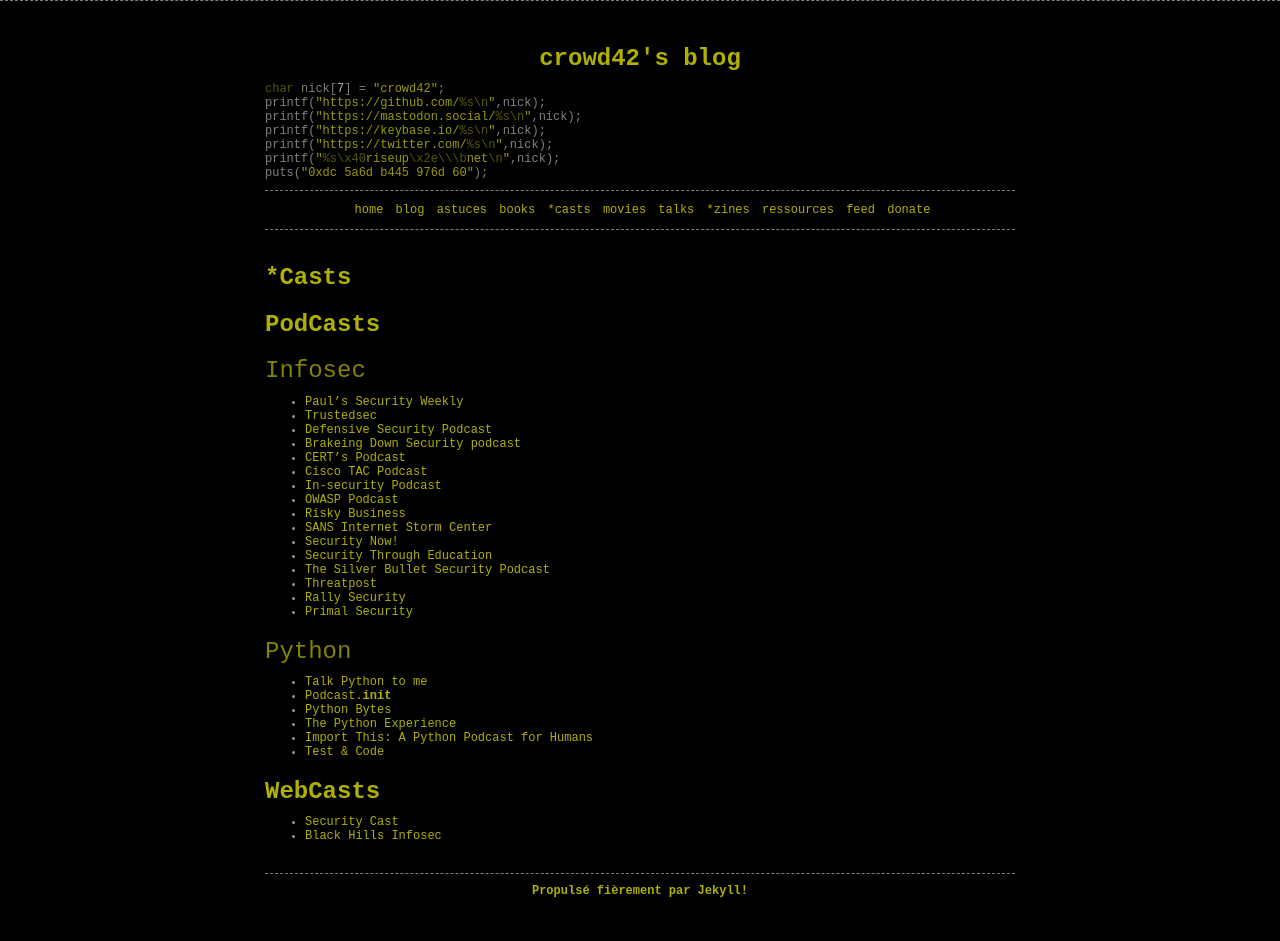
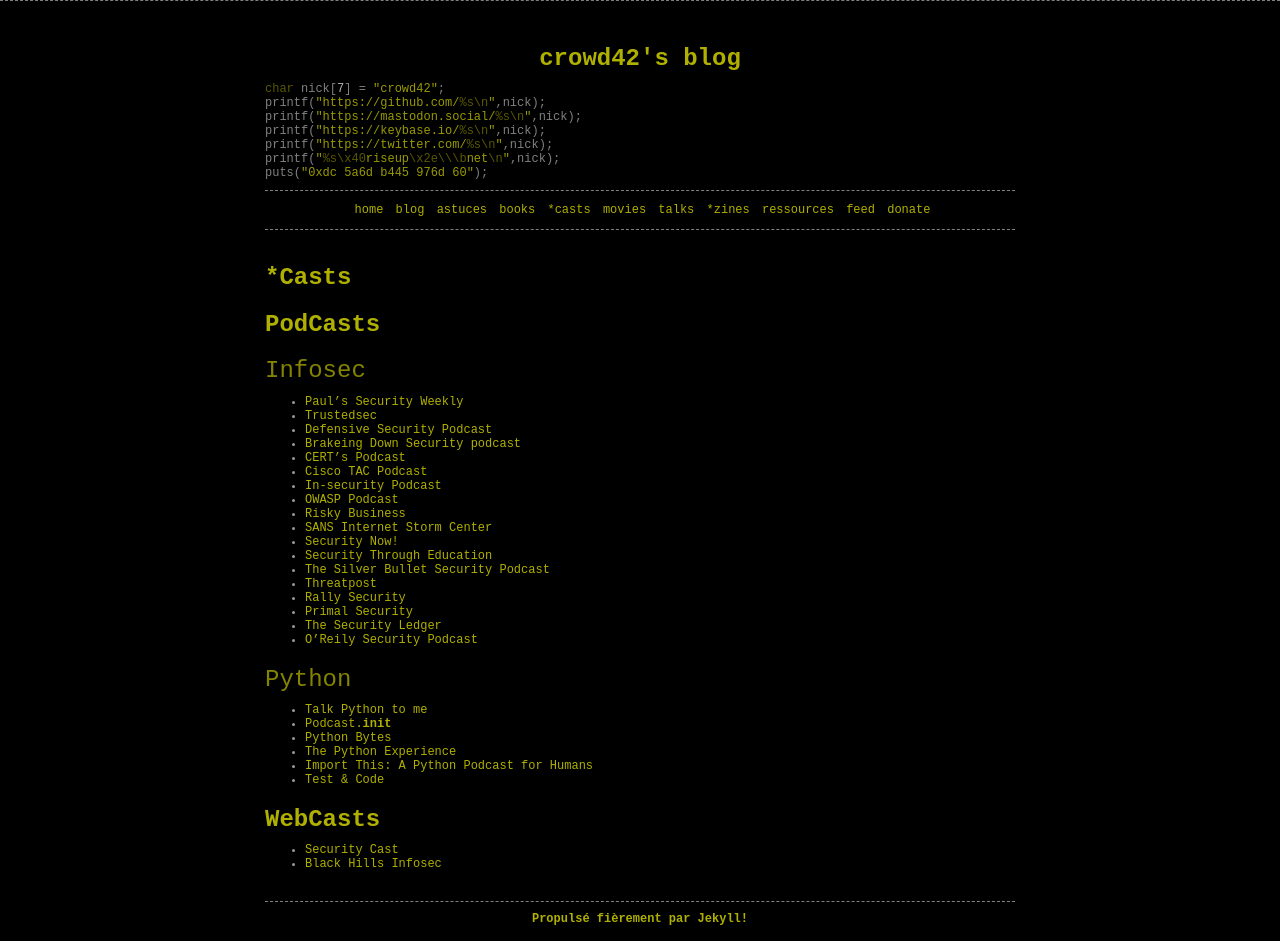
Before and after one commit to crowd42/crowd42.xyz, a Jekyll site: the page built from casts.md, in a window 1280 px wide. Built offline with Jekyll 4.4.1, drawn with Linux system fonts in a browser that asks for light colours; before the commit the page ends 913 px from its top, so only the background shows below that.

Commit message:
update podcasts list

```diff
--- a/casts.md
+++ b/casts.md
@@ -22,6 +22,8 @@ permalink: /casts/
 * [Threatpost](https://threatpost.com/category/podcasts/feed/)
 * [Rally Security](http://rallysecurity.com)
 * [Primal Security](http://www.primalsecurity.net/podcasts)
+* [The Security Ledger](http://feeds.feedblitz.com/securityledgerpodcasts)
+* [O'Reily Security Podcast](https://feeds.podtrac.com/5xZaPOpMqOrn)
 
 ### Python
 * [Talk Python to me](https://talkpython.fm/)
```
